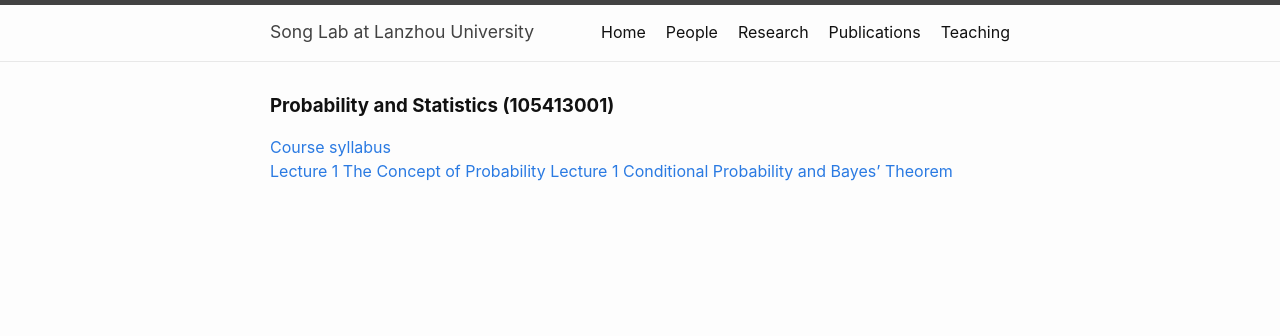
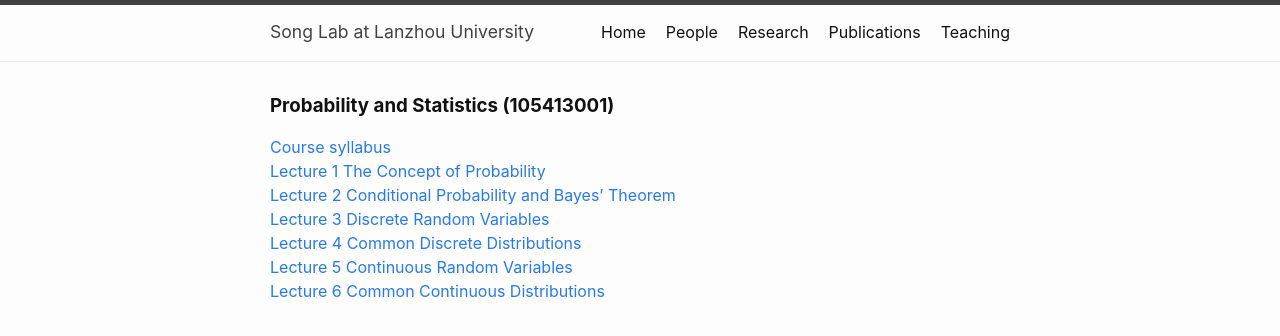
Before and after one commit to chaosonglab/chaosonglab.github.io, a Jekyll site: the page built from teaching.md, in a window 1280 px wide. Shown: the top 336 px of the page. Built offline with Jekyll 4.4.1, drawn with Linux system fonts in a browser that asks for light colours.

Commit message:
Update teaching.md

```diff
--- a/teaching.md
+++ b/teaching.md
@@ -8,5 +8,9 @@ permalink: /teaching/
 ### **Probability and Statistics (105413001)**
 
 [Course syllabus](files/course_materials/statistics/syllabus.pdf) \
-[Lecture 1 The Concept of Probability](files/course_materials/statistics/lecture1_probability.pdf)
-[Lecture 1 Conditional Probability and Bayes' Theorem](files/course_materials/statistics/lecture2_probability.pdf)
+[Lecture 1 The Concept of Probability](files/course_materials/statistics/lecture1_probability.pdf) \
+[Lecture 2 Conditional Probability and Bayes' Theorem](files/course_materials/statistics/lecture2_probability.pdf) \
+[Lecture 3 Discrete Random Variables](files/course_materials/statistics/lecture3_discrete.pdf) \
+[Lecture 4 Common Discrete Distributions](files/course_materials/statistics/lecture4_discrete.pdf) \
+[Lecture 5 Continuous Random Variables](files/course_materials/statistics/lecture5_continuous.pdf) \
+[Lecture 6 Common Continuous Distributions](files/course_materials/statistics/lecture6_continuous.pdf)
```
